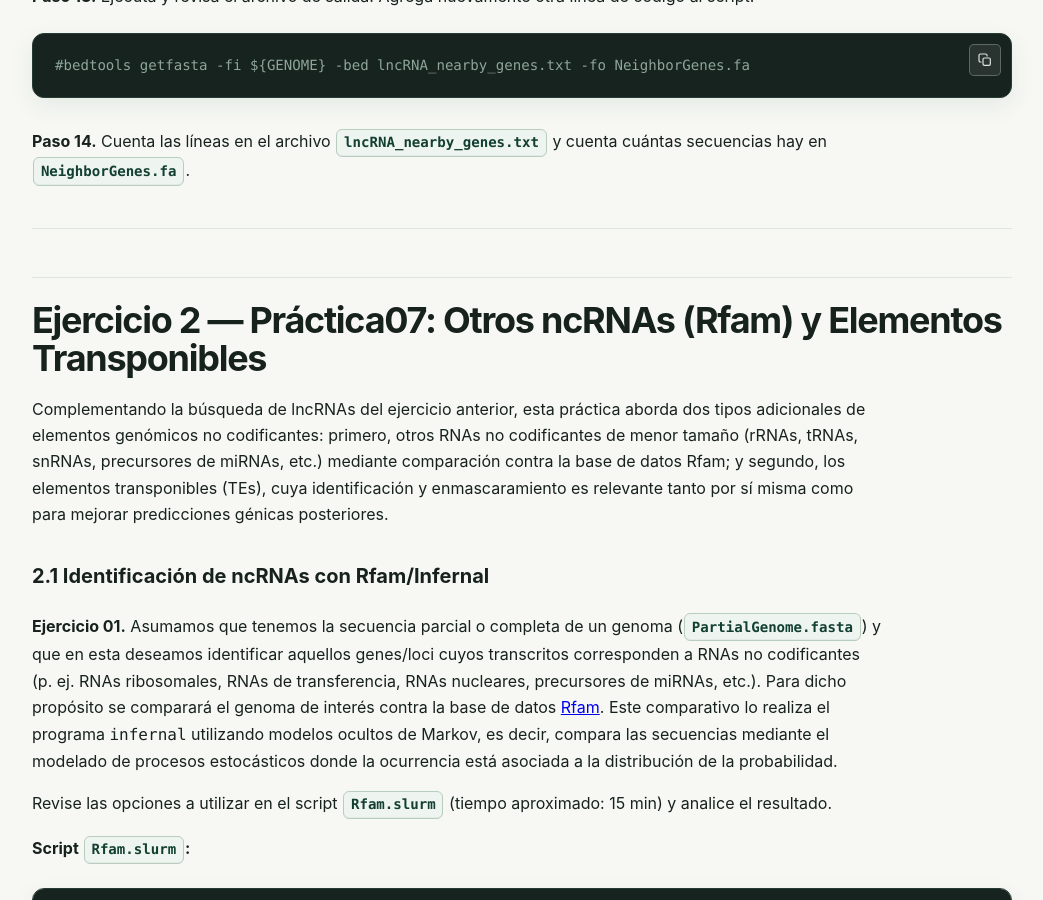
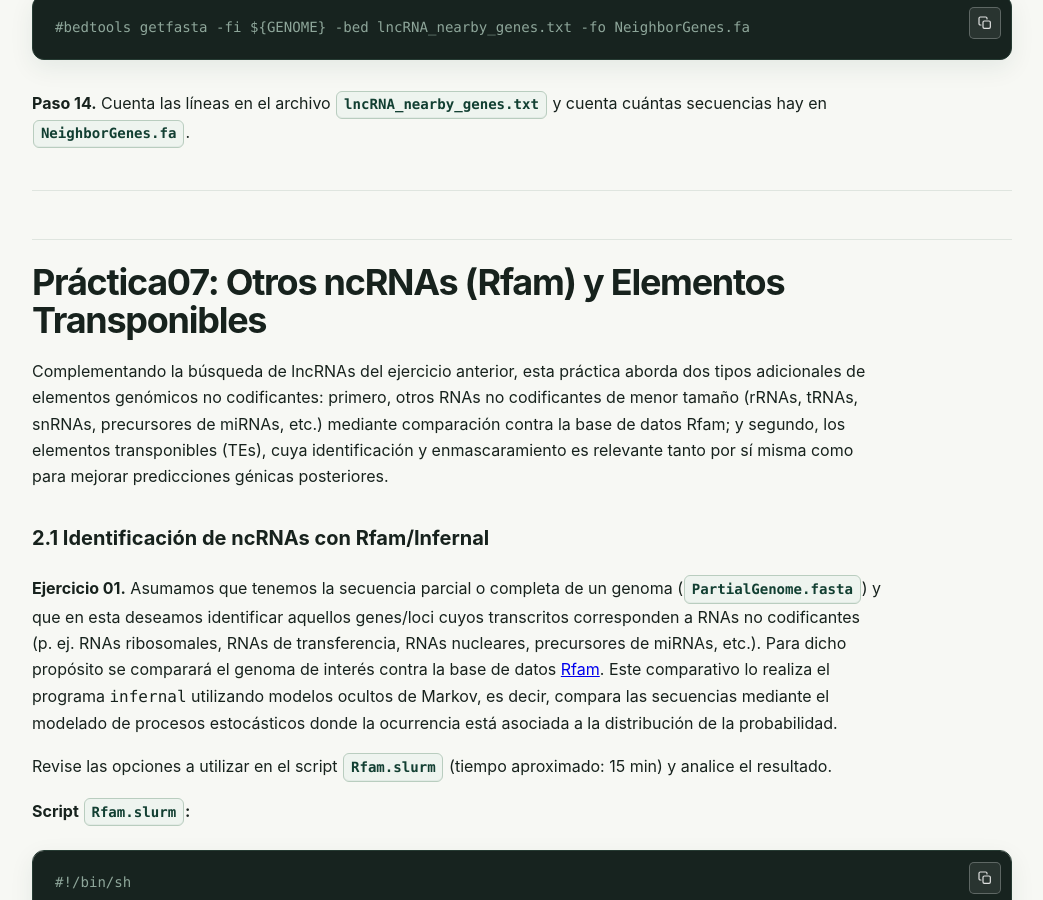
Before and after one commit to vitoem/HBGT_2026, a Jekyll site: the page built from docs/dia-06.md, in a window 1280 px wide and 900 px high, scrolled down 7913 px. Shown: the whole window, without its empty margins (118-1161 px from the left). Built offline with Jekyll 4.4.1, drawn with Linux system fonts in a browser that asks for light colours; some of the changed text lies outside the part shown.

Commit message:
Modify exercise titles for clarity and formatting
Updated section headers for exercises on lncRNAs and ncRNAs.

```diff
--- a/docs/dia-06.md
+++ b/docs/dia-06.md
@@ -123,7 +123,7 @@ Después de haber predicho los modelos génicos "codificantes" del genoma (Prác
 
 ---
 
-## Ejercicio 1 — Práctica06: Identificación de lncRNAs con Evolinc-I
+## <span id="practica-06"> Práctica06: Identificación de lncRNAs con Evolinc-I </span>
 
 En este ejercicio se identificarán transcritos correspondientes a RNAs largos no codificantes (lncRNAs) a partir de un ensamblado de transcriptoma y la anotación del genoma, utilizando el pipeline **Evolinc-I**. Posteriormente se explorará la relación espacial de estos lncRNAs con los genes vecinos en el genoma.
 
@@ -255,7 +255,7 @@ bedtools closest -a genes.bed -b ${LNCRNA} -D b > lncRNA_nearby_genes.txt
 
 ---
 
-## Ejercicio 2 — Práctica07: Otros ncRNAs (Rfam) y Elementos Transponibles
+## <span id="practica-07"> Práctica07: Otros ncRNAs (Rfam) y Elementos Transponibles </span>
 
 Complementando la búsqueda de lncRNAs del ejercicio anterior, esta práctica aborda dos tipos adicionales de elementos genómicos no codificantes: primero, otros RNAs no codificantes de menor tamaño (rRNAs, tRNAs, snRNAs, precursores de miRNAs, etc.) mediante comparación contra la base de datos Rfam; y segundo, los elementos transponibles (TEs), cuya identificación y enmascaramiento es relevante tanto por sí misma como para mejorar predicciones génicas posteriores.
 
```
